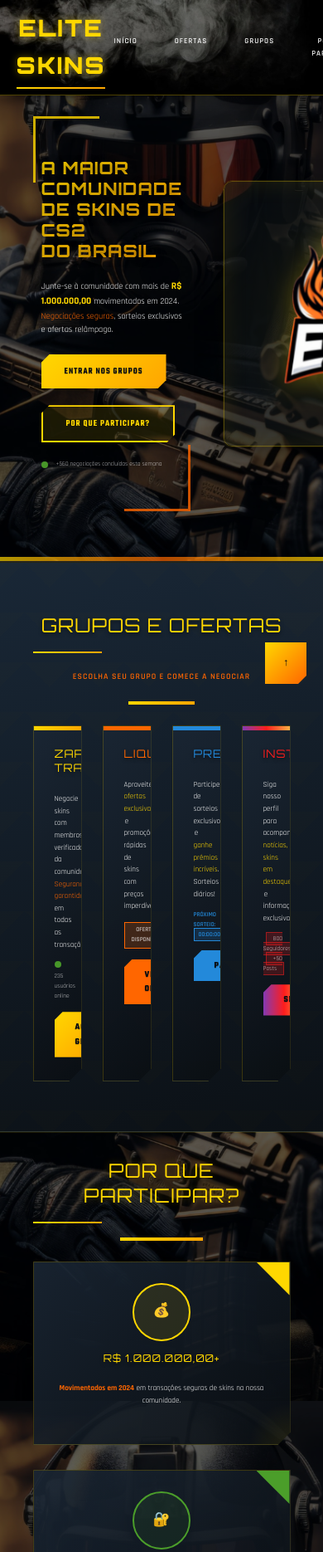
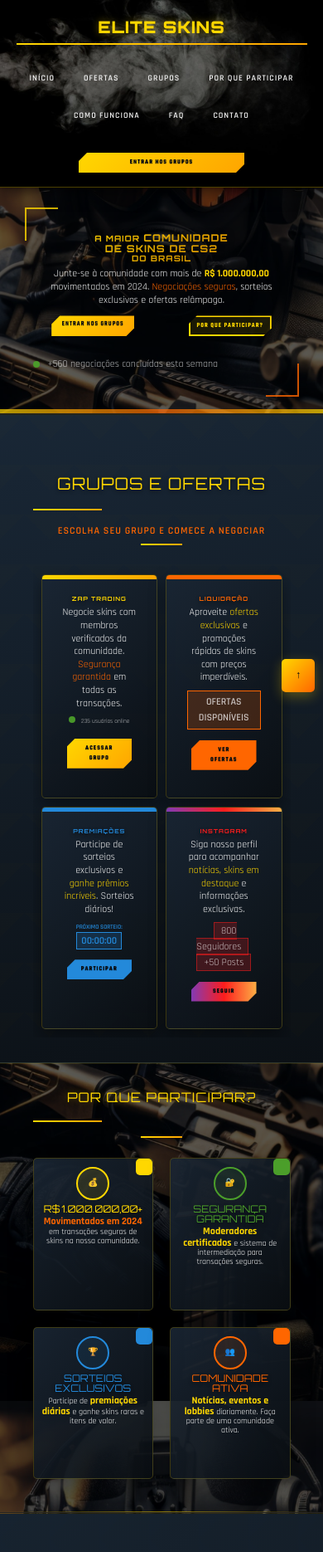
Before and after one commit to elite-skins-2025/elite-skins-2025, a plain HTML site: page index.html in a window 390 px wide. Shown: the top 1870 px of the page at 83% size. Drawn offline with Linux system fonts and the light colour scheme.

Commit message:
iphone response

```diff
--- a/index.html
+++ b/index.html
@@ -10,6 +10,7 @@
   <meta name="keywords" content="CS2, Counter Strike 2, skins, trading, comunidade, grupos, ofertas, premiações, sorteios" />
   <link rel="stylesheet" href="index.css" />
   <link rel="stylesheet" href="background.css" />
+  <link rel="stylesheet" href="mobile.css" media="screen and (max-width: 768px)" />
   <link rel="preconnect" href="https://fonts.googleapis.com">
   <link rel="preconnect" href="https://fonts.gstatic.com" crossorigin>
   <link href="https://fonts.googleapis.com/css2?family=Rajdhani:wght@400;500;600;700&family=Orbitron:wght@400;500;600;700;800;900&family=Teko:wght@400;500;600;700&display=swap" rel="stylesheet">
@@ -823,7 +824,7 @@
   <!-- ***** Footer ***** -->
   <footer style="color:var(--cs2-text-light); padding:4rem 0 3rem; position: relative; overflow: hidden; border-top: 1px solid rgba(255,215,0,0.15);">
     <!-- Background image - header -->
-    <div style="position: absolute; top: 0; left: 0; width: 100%; height: 100%; background-image: url('./imagem/backgrounds/header.jpg'); background-size: cover; background-position: center; opacity: 0.5; z-index: 0;"></div>
+    <div style="position: absolute; top: 0; left: 0; width: 100%; height: 100%; background-image: url('./images/backgrounds/header.jpg'); background-size: cover; background-position: center; opacity: 0.5; z-index: 0;"></div>
 
     <!-- Gradient overlay -->
     <div style="position: absolute; top: 0; left: 0; width: 100%; height: 100%; background: linear-gradient(to bottom, rgba(10,14,18,0.85) 0%, rgba(10,14,18,0.95) 100%); z-index: 0;"></div>
--- /dev/null
+++ b/mobile.css
@@ -0,0 +1,521 @@
+/* Elite Skins 2025 - Estilos para dispositivos móveis */
+
+/* Estes estilos só serão aplicados em telas menores que 768px */
+
+/* Fix para viewport em iPhones */
+@viewport {
+  width: device-width;
+  zoom: 1.0;
+}
+
+@-ms-viewport {
+  width: device-width;
+}
+
+@media (max-width: 768px) {
+  /* Ajustes no cabeçalho */
+  .header {
+    height: auto !important;
+    min-height: auto !important;
+    padding: 5px 0 !important;
+  }
+
+  .header-inner {
+    flex-direction: row;
+    flex-wrap: wrap;
+    padding: 5px 0;
+    justify-content: center;
+  }
+
+  /* Reduzir tamanho do logo */
+  .logo {
+    font-size: 20px !important;
+    letter-spacing: 1px !important;
+    text-align: center;
+    width: 100%;
+    margin-bottom: 5px;
+  }
+
+  /* Ajustes no menu de navegação */
+  .nav {
+    margin: 5px 0;
+    width: 100%;
+    justify-content: center;
+    flex-wrap: wrap;
+    gap: 0;
+  }
+
+  .nav a {
+    font-size: 10px !important;
+    padding: 2px 4px !important;
+    margin: 0 1px !important;
+  }
+
+  /* Reduzir tamanho de textos em geral */
+  p, li, span:not([class="material-icons"]) {
+    font-size: 12px !important;
+  }
+
+  /* Ajustes nos botões */
+  .btn {
+    padding: 6px 15px !important;
+    font-size: 0.9rem !important;
+    margin-top: 5px !important;
+  }
+
+  .header .btn-primary {
+    margin: 0 auto;
+    display: block;
+    width: 80%;
+    max-width: 200px;
+  }
+
+  /* Ajustes nas seções */
+  main {
+    padding-top: 70px !important;
+  }
+
+  section {
+    padding: 30px 0 !important;
+  }
+
+  /* Ajustes de tamanho para títulos */
+  h1 {
+    font-size: 18px !important;
+    line-height: 1.1 !important;
+  }
+
+  h2 {
+    font-size: 16px !important;
+    margin-bottom: 8px !important;
+  }
+
+  h3 {
+    font-size: 14px !important;
+    margin-bottom: 5px !important;
+  }
+
+  p {
+    font-size: 12px !important;
+    line-height: 1.3 !important;
+    margin: 5px 0 !important;
+  }
+
+  /* Ajustes específicos para a seção hero */
+  .hero {
+    padding-top: 40px !important; /* Reduzir o espau00e7amento para compactar o layout */
+    padding-bottom: 10px !important;
+    min-height: auto !important;
+    height: auto !important;
+    margin-top: 0 !important;
+  }
+
+  /* Reorganizar layout do hero completamente para mobile */
+  .hero [style*="display:grid"] {
+    display: flex !important;
+    flex-direction: column !important;
+    align-items: center !important;
+    text-align: center !important;
+  }
+
+  /* Mover o texto para depois do efeito brilhante */
+  .hero h1 {
+    order: 2 !important;
+    font-size: 14px !important;
+    margin-top: 5px !important;
+    text-align: center !important;
+    width: 100% !important;
+  }
+
+  /* Ajustar os botões para dentro do efeito brilhante */
+  .hero .btn,
+  [id="hero"] .btn {
+    display: inline-block !important;
+    margin: 3px auto !important;
+    width: auto !important;
+    min-width: 100px !important;
+    max-width: 150px !important;
+    text-align: center !important;
+    font-size: 8px !important;
+    padding: 4px 8px !important;
+    visibility: visible !important;
+    opacity: 1 !important;
+    z-index: 10 !important;
+  }
+
+  /* Layout customizado para dispositivos mobile */
+  @media (max-width: 480px) {
+    /* Reorganizar hero completamente */
+    .hero [style*="display:grid; grid-template-columns"] {
+      display: flex !important;
+      flex-direction: column !important;
+      gap: 0 !important;
+    }
+
+    /* Espaço para o efeito brilhante centralizado */
+    .hero [style*="position: relative; padding: 30px 0"] {
+      order: 1 !important;
+      display: flex !important;
+      flex-direction: column !important;
+      align-items: center !important;
+      justify-content: center !important;
+      padding: 5px 0 !important;
+    }
+
+    /* Ajustes para o texto principal */
+    .hero h1 {
+      order: 3 !important;
+      font-size: 12px !important;
+      text-align: center !important;
+      margin: 5px auto !important;
+      line-height: 1.1 !important;
+      width: 80% !important;
+    }
+
+    /* Centralizar e reduzir o texto abaixo do efeito brilhante */
+    .hero [style*="line-height: 1.2;"] {
+      font-size: 10px !important;
+      text-align: center !important;
+      line-height: 1.1 !important;
+      order: 4 !important;
+      margin: 0 auto !important;
+      width: 80% !important;
+    }
+  }
+
+  /* Garantir que a primeira seção seja visível logo abaixo do header */
+  .hero [style*="position: relative; padding: 30px 0"] {
+    padding: 10px 0 !important;
+  }
+
+  /* Ajustes no grid de cards */
+  [style*="grid-template-columns"] {
+    grid-template-columns: repeat(2, 1fr) !important;
+    gap: 10px !important;
+    padding: 10px !important;
+  }
+
+  /* Ajustes especu00edficos para cards em 'Por que participar' e 'Grupos e ofertas' */
+  [id="por-que-participar"] [style*="flex:1 1 250px"],
+  [id="ofertas"] [style*="flex:1 1 250px"],
+  [style*="flex:1 1 250px"] {
+    flex: 0 0 calc(50% - 10px) !important;
+    padding: 10px !important;
+    margin-bottom: 10px !important;
+    min-height: 0 !important;
+  }
+
+  /* Ajustes para o container flex que contém os cards */
+  [style*="display:flex; flex-wrap:wrap"],
+  [style*="display: flex; flex-wrap: wrap"] {
+    gap: 10px !important;
+    justify-content: space-between !important;
+  }
+
+  /* Reduzir o tamanho dos u00edcones nos cards */
+  [style*="width: 70px; height: 70px"] {
+    width: 40px !important;
+    height: 40px !important;
+    margin-bottom: 5px !important;
+  }
+
+  /* Reduzir tamanho dos ícones nos cards dos grupos */
+  [id="ofertas"] [style*="width:"] span,
+  [id="por-que-participar"] [style*="width:"] span,
+  [style*="font-size:2rem; color"] {
+    font-size: 1.2rem !important;
+  }
+
+  /* Reduzir u00edcone do leu00e3o no topo e seu efeito brilhante */
+  [id="hero"] img,
+  [class="hero"] img {
+    max-width: 40% !important;
+    max-height: 60px !important;
+  }
+
+  /* Modificar wrapper brilhante para deixa-lo invisivel mas preservar espaço */
+  [id="hero"] [style*="radial-gradient"],
+  [class="hero"] [style*="radial-gradient"],
+  [style*="glow effect"],
+  [style*="background: radial-gradient"] {
+    opacity: 0 !important; /* Tornar invisível mas manter o espaço */
+    background: transparent !important;
+    width: 40px !important;
+    height: 40px !important;
+    max-width: 40px !important;
+    max-height: 40px !important;
+    margin: 0 auto !important;
+    position: relative !important;
+    display: flex !important;
+    align-items: center !important;
+    justify-content: center !important;
+  }
+
+  /* Simplificar containers mantendo a estrutura */
+  [id="hero"] [style*="border: 1px solid rgba(255,215,0,0.3)"],
+  [class="hero"] [style*="border: 1px solid rgba(255,215,0,0.3)"],
+  [style*="box-shadow: inset 0 0 30px"] {
+    border: none !important;
+    box-shadow: none !important;
+    background: transparent !important;
+  }
+
+  /* Ajustar o container principal da logo para ser menor mas manter a estrutura */
+  [id="hero"] [style*="width: 320px"][style*="height: 320px"],
+  [class="hero"] [style*="width: 320px"][style*="height: 320px"],
+  [style*="width: 320px"][style*="height: 320px"] {
+    background: transparent !important;
+    border: none !important;
+    box-shadow: none !important;
+    width: 100px !important; /* Tamanho reduzido mas suficiente */
+    height: 100px !important; /* Tamanho reduzido mas suficiente */
+    margin: 10px auto 20px !important; /* Espaço acima e abaixo */
+    padding: 0 !important;
+    display: flex !important;
+    align-items: center !important;
+    justify-content: center !important;
+  }
+
+  [id="hero"] img,
+  [class="hero"] img {
+    max-width: 90% !important;
+    max-height: 32px !important;
+    margin: 0 auto !important;
+    display: block !important;
+  }
+
+  /* Reduzir u00edcone do leu00e3o no footer */
+  [style*="height: 35px; margin-right: 10px"] {
+    height: 25px !important;
+    margin-right: 5px !important;
+  }
+
+  /* Ajustar fontes nos cards - todos os tu00edtulos extremamente compactos */
+  [style*="flex:1 1 250px"] h3,
+  [id="como-funciona"] h3,
+  [id="como-funciona"] h4,
+  [id="faq"] h3 {
+    font-size: 8px !important;
+    margin-bottom: 1px !important;
+    line-height: 1 !important;
+    letter-spacing: 0 !important;
+    padding: 0 !important;
+    word-spacing: -1px !important;
+  }
+
+  /* Redução específica para títulos na seção 'Grupos e ofertas' */
+  [id="ofertas"] h3 {
+    font-size: 7px !important;
+    margin-bottom: 0 !important;
+    line-height: 1 !important;
+    padding: 0 !important;
+    font-weight: bold !important;
+  }
+
+  [id="ofertas"] [style*="text-align:center; margin-bottom:3rem"] h2 {
+    font-size: 20px !important;
+  }
+
+  [style*="flex:1 1 250px"] p {
+    font-size: 8px !important;
+    line-height: 1.1 !important;
+    margin: 2px 0 !important;
+  }
+
+  /* Textos especialmente pequenos para os cards do grupo ofertas */
+  [id="ofertas"] [style*="flex:1 1 250px"] p {
+    font-size: 7px !important;
+    line-height: 1 !important;
+    margin: 1px 0 !important;
+  }
+
+  /* Ajustes no footer */
+  [id="footer"] [style*="display:flex"],
+  [id="footer"] [style*="display: flex"] {
+    flex-direction: column !important;
+    text-align: center;
+  }
+
+  [id="footer"] [style*="flex:"] {
+    margin-bottom: 20px !important;
+  }
+
+  /* Ajuste para tamanhos específicos de tela */
+  @media (max-width: 480px) {
+    .hero [style*="display:grid"],
+    .hero [style*="display: grid"] {
+      grid-template-columns: 1fr !important;
+    }
+
+    /* Manter dois cards por linha mesmo em telas pequenas */
+    [style*="grid-template-columns"] {
+      grid-template-columns: repeat(2, 1fr) !important;
+    }
+
+    /* Ajustes adicionais para telas muito pequenas */
+    .btn {
+      width: 100%;
+      margin: 5px 0;
+      box-sizing: border-box;
+    }
+
+    /* Deixar o texto dos cards ainda menor em telas muito pequenas */
+    [style*="flex:1 1 250px"] h3 {
+      font-size: 12px !important;
+    }
+
+    [style*="flex:1 1 250px"] p {
+      font-size: 10px !important;
+    }
+  }
+
+  /* Ajustes específicos para iPhones e telas muito estreitas */
+  @media (max-width: 375px) {
+    /* Container principal mais estreito */
+    .container {
+      width: 95% !important;
+      padding: 0 8px !important;
+    }
+
+    /* Ajuste para o header */
+    .logo {
+      font-size: 18px !important;
+    }
+
+    .nav a {
+      font-size: 10px !important;
+      padding: 2px 3px !important;
+      margin: 0 1px !important;
+    }
+
+    /* Ajustes para títulos */
+    h1 {
+      font-size: 20px !important;
+    }
+
+    h2 {
+      font-size: 18px !important;
+    }
+
+    /* Ajustes para cards */
+    [id="ofertas"] h3,
+    [id="por-que-participar"] h3 {
+      font-size: 10px !important;
+    }
+
+    /* Reduzir mais o padding em cards */
+    [style*="flex:1 1 250px"] {
+      padding: 8px !important;
+    }
+
+    /* Ajustes para ícones */
+    [style*="width: 70px; height: 70px"] {
+      width: 30px !important;
+      height: 30px !important;
+      margin-bottom: 3px !important;
+    }
+  }
+
+  /* Ajustes especu00edficos para a setu00e7u00e3o FAQ */
+  [id="faq"] {
+    padding: 20px 0 !important;
+  }
+
+  /* Centralizar os cards do FAQ */
+  [id="faq"] [style*="display:flex"],
+  [id="faq"] [style*="display: flex"] {
+    display: flex !important;
+    flex-direction: column !important;
+    align-items: center !important;
+    padding: 0 !important;
+    margin: 0 !important;
+    width: 100% !important;
+  }
+
+  /* Ajustar cada card do FAQ */
+  [id="faq"] [style*="margin-bottom: 20px"],
+  [id="faq"] [style*="max-width: 1000px"] {
+    width: 100% !important;
+    max-width: 100% !important;
+    margin: 10px 0 !important;
+    left: 0 !important;
+    right: 0 !important;
+  }
+
+  /* Ajustar o padding interno dos cards do FAQ */
+  [id="faq"] [style*="padding: 20px"] {
+    padding: 15px !important;
+  }
+
+  /* Ajustar o texto das perguntas no FAQ */
+  [id="faq"] [style*="font-weight: bold"] {
+    font-size: 14px !important;
+    line-height: 1.3 !important;
+  }
+
+  /* Ajustar o texto das respostas no FAQ */
+  [id="faq"] [style*="margin-top: 10px"] {
+    font-size: 12px !important;
+    line-height: 1.3 !important;
+    margin-top: 8px !important;
+  }
+
+  /* Melhorias na visualização do contador */
+  [id="countdown-sorteio"] {
+    font-size: 24px !important;
+  }
+
+  /* Ajustes para o menu mobile */
+  .header {
+    position: relative;
+  }
+
+  /* Ajustes para botão de voltar ao topo */
+  #btn-voltar-topo {
+    bottom: 10px !important;
+    right: 10px !important;
+    width: 40px !important;
+    height: 40px !important;
+  }
+
+  /* Melhorias na visualização de imagens */
+  img {
+    max-width: 100% !important;
+    height: auto !important;
+  }
+
+  /* Melhorias nos cards */
+  [style*="clip-path: polygon"] {
+    clip-path: none !important;
+    border-radius: 5px !important;
+    border-width: 1px !important;
+  }
+
+  /* Ajustes nos elementos decorativos dos cards */
+  [style*="position: absolute; top: 0; right: 0; width: 40px; height: 40px"],
+  [style*="clip-path: polygon(100% 0, 0 0, 100% 100%)"] {
+    width: 20px !important;
+    height: 20px !important;
+  }
+
+  /* Reduzir cantos decorativos */
+  [style*="position: absolute; top: 0; left: 0; width: 80px; height: 80px; border-top"],
+  [style*="position: absolute; bottom: 0; right: 0; width: 80px; height: 80px; border-bottom"] {
+    width: 40px !important;
+    height: 40px !important;
+    border-width: 2px !important;
+  }
+
+  /* Reduzir divisores e linhas decorativas */
+  [style*="width: 100px; height: 4px"],
+  [style*="width: 80px; height: 4px"] {
+    height: 2px !important;
+    width: 50px !important;
+  }
+
+  /* Ajustes para tabelas ou listas */
+  table, ul, ol {
+    width: 100% !important;
+    font-size: 14px !important;
+  }
+}
```
